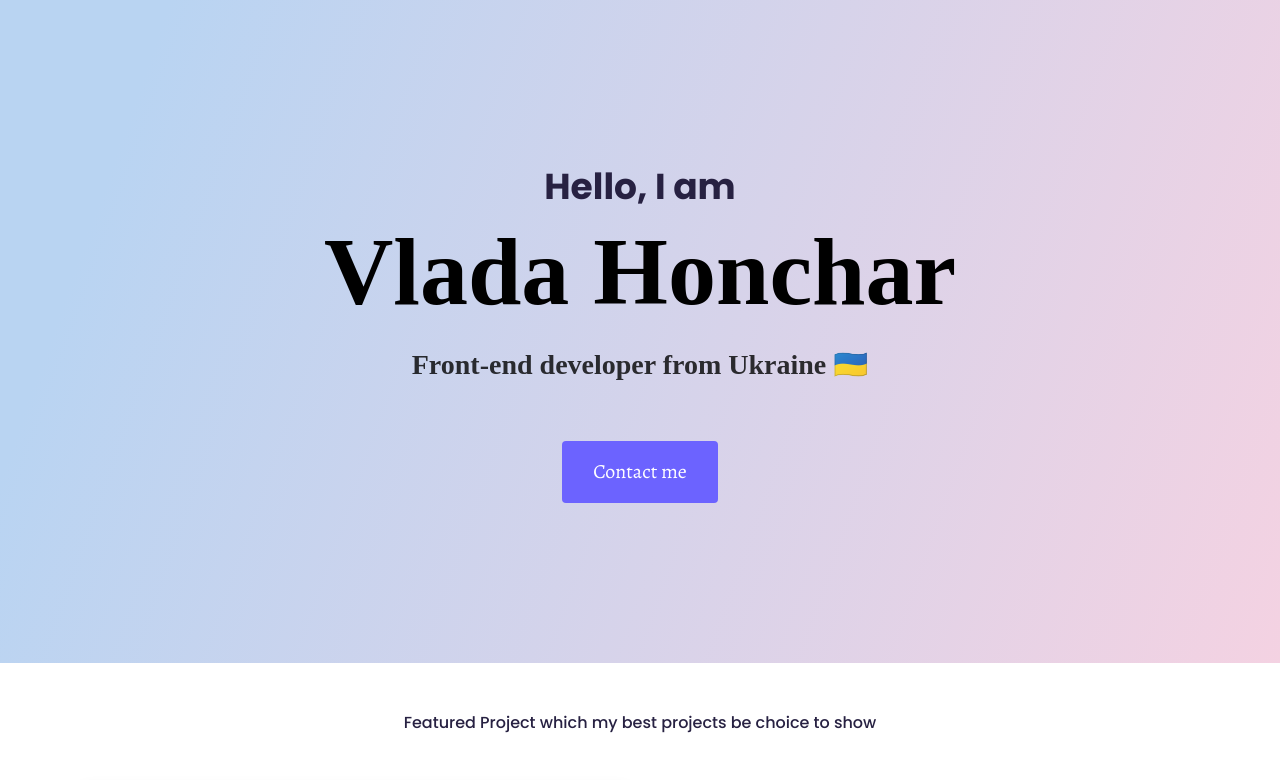
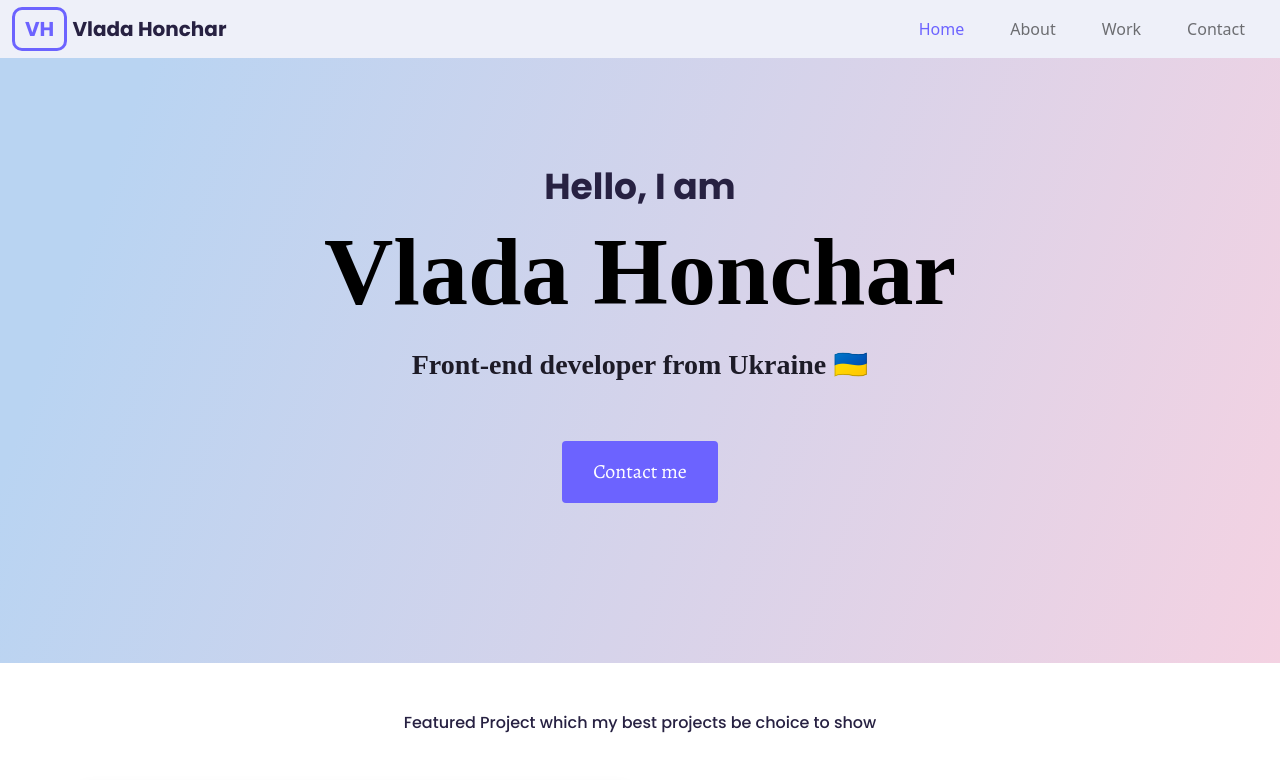
Before and after one commit to VladaHV/vh-portfolio, a plain HTML site: page index.html in a window 1280 px wide. Shown: the top 780 px of the page. Drawn offline with nearby package versions, Linux system fonts and the light colour scheme; a web font is replaced by a local one.

Commit message:
Add bootstrap nav, modify it

```diff
--- a/index.html
+++ b/index.html
@@ -24,6 +24,43 @@
     <link rel="stylesheet" href="/styles/app.css" />
   </head>
   <body>
+    <nav class="navbar navbar-expand-lg fixed-top py-0 style-bgd">
+      <div class="container-fluid">
+        <a class="navbar-brand" href="/">
+          <span class="logo-name">
+            <p class="logo">VH</p>
+            <p class="name">Vlada Honchar</p>
+          </span>
+        </a>
+        <button
+          class="navbar-toggler"
+          type="button"
+          data-bs-toggle="collapse"
+          data-bs-target="#navbarNav"
+          aria-controls="navbarNav"
+          aria-expanded="false"
+          aria-label="Toggle navigation"
+        >
+          <span class="navbar-toggler-icon"></span>
+        </button>
+        <div class="collapse navbar-collapse" id="navbarNav">
+          <ul class="navbar-nav">
+            <li class="nav-item">
+              <a class="nav-link active" aria-current="page" href="/">Home</a>
+            </li>
+            <li class="nav-item">
+              <a class="nav-link" href="/about.html">About</a>
+            </li>
+            <li class="nav-item">
+              <a class="nav-link" href="/work.html">Work</a>
+            </li>
+            <li class="nav-item">
+              <a class="nav-link" href="/contact.html">Contact</a>
+            </li>
+          </ul>
+        </div>
+      </div>
+    </nav>
     <div class="hero">
       <p>Hello, I am</p>
       <h1>Vlada Honchar</h1>
--- a/styles/app.css
+++ b/styles/app.css
@@ -15,6 +15,7 @@ font-family: 'Playfair Display', serif;
     rgb(244, 210, 226) 100.3%
   );
   --secondary-color: #6c63ff;
+  --different-color: rgb(29, 27, 39);
 }
 
 body {
@@ -44,8 +45,9 @@ p {
 .hero h2 {
   font-size: 28px;
   line-height: 2;
-  opacity: 0.8;
+  color: var(--different-color);
 }
+
 .hero p {
   font-size: 36px;
   font-weight: bold;
@@ -64,8 +66,8 @@ p {
   padding: 20px 0;
 }
 .style-col p {
-  opacity: 0.8;
   line-height: 2;
+  color: var(--different-color);
 }
 .style-col h2 {
   font-size: 64px;
@@ -120,6 +122,33 @@ p {
   max-height: auto;
 }
 
+nav p {
+  display: inline;
+  line-height: 48px;
+  font-weight: bold;
+}
+
+nav p.logo {
+  border-radius: 10px;
+  border: 3px solid var(--secondary-color);
+  padding: 5px 10px;
+  color: var(--secondary-color);
+}
+.style-bgd {
+  background-color: rgb(238, 240, 249);
+}
+
+.navbar-collapse {
+  flex-grow: 0;
+}
+li.nav-item {
+  margin-left: 15px;
+  margin-right: 15px;
+}
+.navbar {
+  --bs-navbar-active-color: var(--secondary-color);
+}
+
 @media (max-width: 991px) {
   .hero h1,
   .styling h1 {
@@ -142,7 +171,17 @@ p {
     padding: 60px 15px;
   }
 }
+
+@media (max-width: 650px) {
+  nav p.name {
+    display: none;
+  }
+}
+
 @media (max-width: 353px) {
+  .hero p {
+    font-size: 24px;
+  }
   .hero h1,
   .styling h1 {
     font-size: 32px;
```
Also changed, not shown: images/icons/hamburger_menu.png (added).
